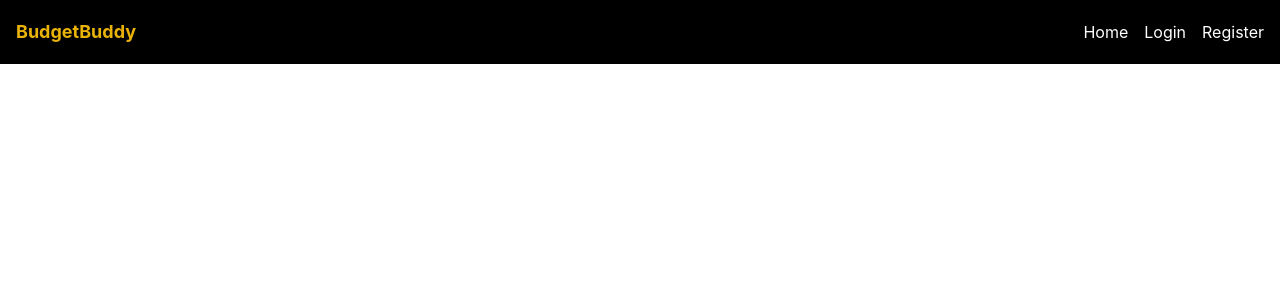
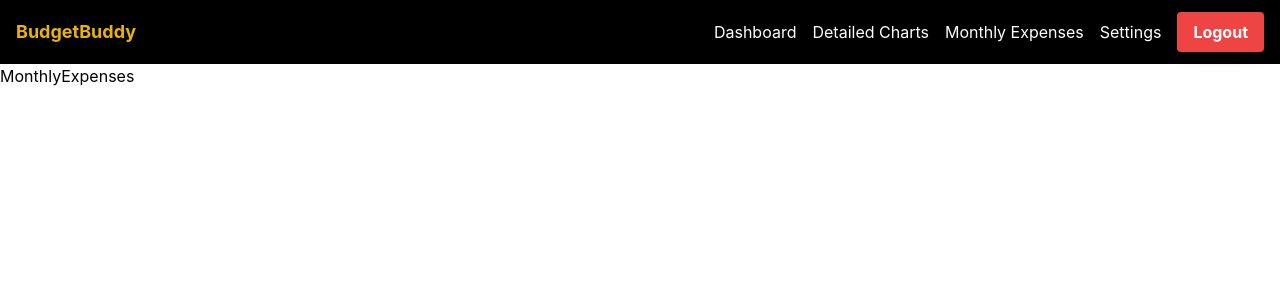
Before and after one commit to Frnn4268/BudgetBuddy, a React (Create React App) app in the folder client/: page /monthly-expenses in a window 1280 px wide. Shown: the top 300 px of the page. Built offline with nearby package versions, Linux system fonts and the light colour scheme.

Commit message:
Adding new base pages in client side

```diff
--- a/client/src/App.js
+++ b/client/src/App.js
@@ -4,21 +4,27 @@ import Home from './pages/Home';
 import Login from './pages/Login';
 import Register from './pages/Register';
 import Dashboard from './pages/Dashboard';
+import DetailedCharts from './pages/DetailedCharts';
+import MonthlyExpenses from './pages/MonthlyExpenses';
+import Settings from './pages/Settings';
 import Navbar from './components/Navbar';
-import NavbarDashboard from './components/NavbarDashboard';
 
 const App = () => {
   const location = useLocation();
+  const noNavbarPaths = ['/dashboard', '/detailed-charts', '/monthly-expenses', '/settings'];
 
   return (
     <div>
-      {location.pathname !== '/dashboard' && <Navbar />}
+      {!noNavbarPaths.includes(location.pathname) && <Navbar />}
       <div className="w-full flex flex-col">
         <Routes>
           <Route path="/" element={<Home />} />
           <Route path="/login" element={<Login />} />
           <Route path="/register" element={<Register />} />
           <Route path="/dashboard" element={<Dashboard />} />
+          <Route path="/detailed-charts" element={<DetailedCharts />} />
+          <Route path="/monthly-expenses" element={<MonthlyExpenses />} />
+          <Route path="/settings" element={<Settings />} />
         </Routes>
       </div>
     </div>
--- /dev/null
+++ b/client/src/pages/DetailedCharts.js
@@ -0,0 +1,21 @@
+import React from 'react'
+import NavbarDashboard from '../components/NavbarDashboard';
+
+const DetailedCharts = () => {
+
+    const handleLogout = () => {
+        localStorage.removeItem('token');
+        window.location.href = '/login';
+      };
+
+  return (
+    <div>
+        <NavbarDashboard handleLogout={handleLogout} />
+        <div>
+            DetailedCharts
+        </div>
+    </div>
+  )
+}
+
+export default DetailedCharts
--- /dev/null
+++ b/client/src/pages/MonthlyExpenses.js
@@ -0,0 +1,21 @@
+import React from 'react'
+import NavbarDashboard from '../components/NavbarDashboard';
+
+const MonthlyExpenses = () => {
+
+    const handleLogout = () => {
+        localStorage.removeItem('token');
+        window.location.href = '/login';
+      };
+
+  return (
+    <div>
+        <NavbarDashboard handleLogout={handleLogout} />
+        <div>
+            MonthlyExpenses
+        </div>
+    </div>
+  )
+}
+
+export default MonthlyExpenses
--- /dev/null
+++ b/client/src/pages/Settings.js
@@ -0,0 +1,21 @@
+import React from 'react'
+import NavbarDashboard from '../components/NavbarDashboard';
+
+const Settings = () => {
+
+    const handleLogout = () => {
+        localStorage.removeItem('token');
+        window.location.href = '/login';
+      };
+
+  return (
+    <div>
+        <NavbarDashboard handleLogout={handleLogout} />
+        <div>
+            Settings
+        </div>
+    </div>
+  )
+}
+
+export default Settings
```
